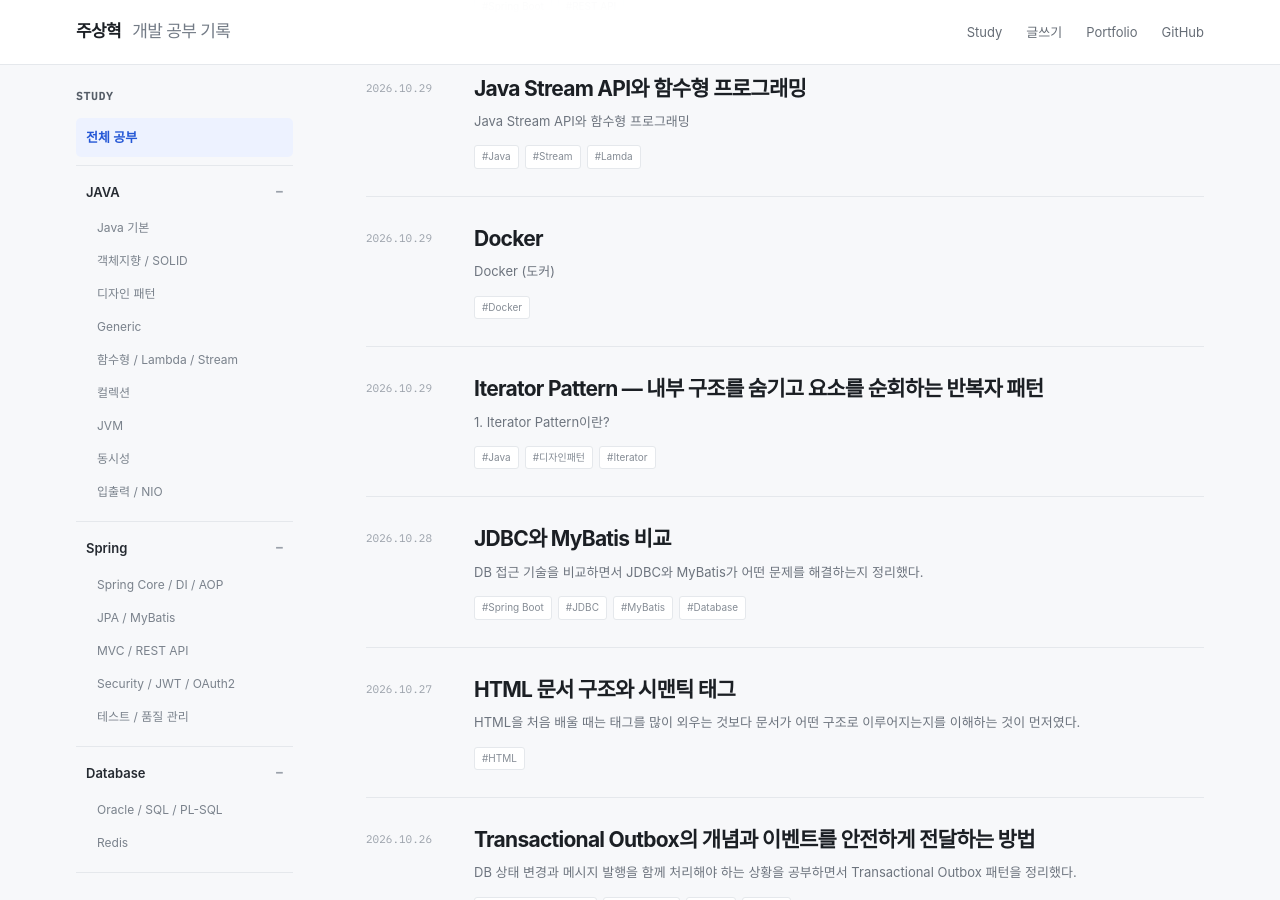
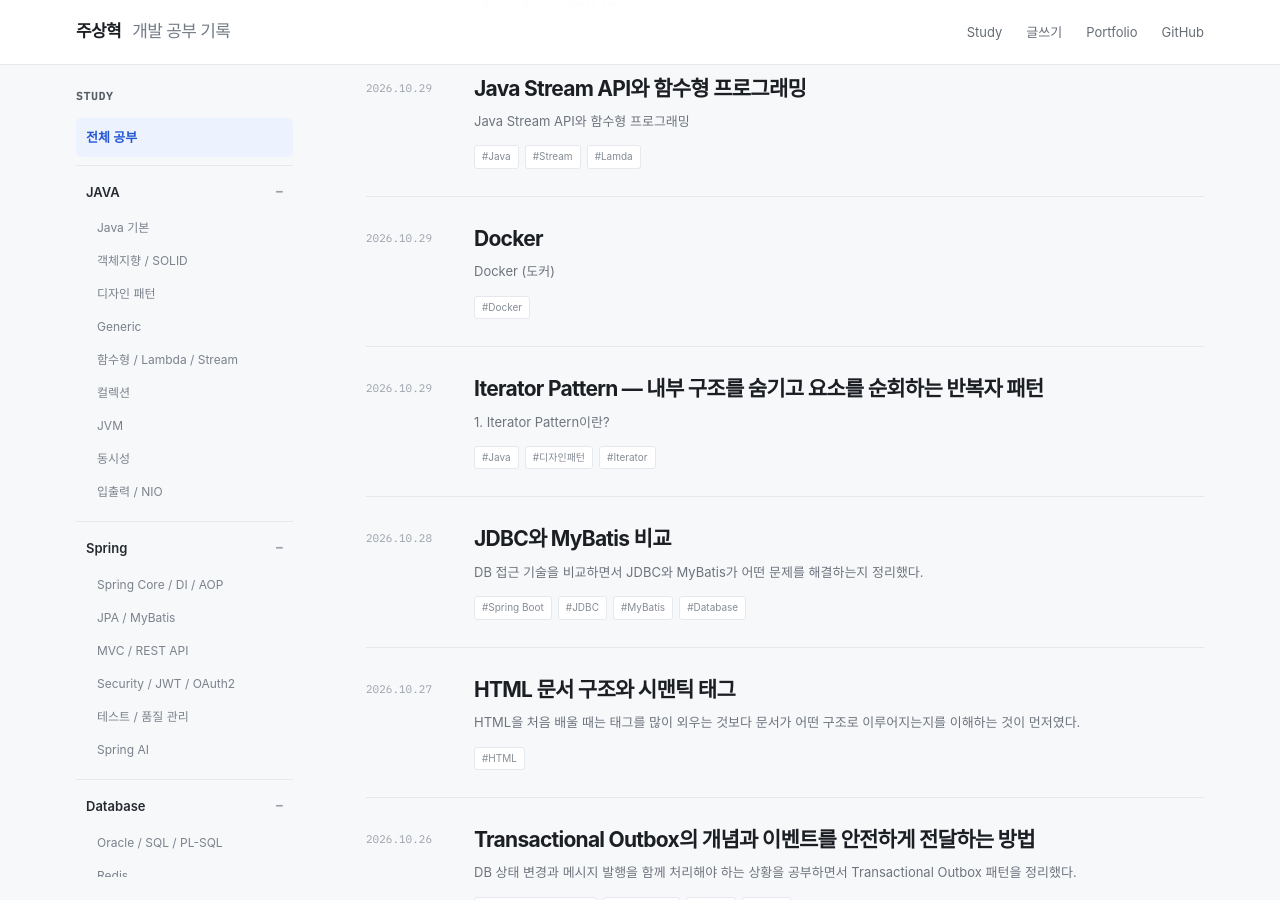
Before and after one commit to zuzusnasna/zuzusnasna.github.io, a Jekyll site: the page built from index.md, in a window 1280 px wide and 900 px high, scrolled down 707 px. Built offline with Jekyll 4.4.1, drawn with Linux system fonts in a browser that asks for light colours; some web fonts are replaced.

Commit message:
Add Spring AI study category to sidebar

```diff
--- a/_layouts/home.html
+++ b/_layouts/home.html
@@ -15,7 +15,7 @@ layout: default
       <button data-section="java-core" type="button">Java 기본</button><button data-section="java-oop" type="button">객체지향 / SOLID</button><button data-section="java-pattern" type="button">디자인 패턴</button><button data-section="java-generics" type="button">Generic</button><button data-section="java-functional" type="button">함수형 / Lambda / Stream</button><button data-section="java-collections" type="button">컬렉션</button><button data-section="java-jvm" type="button">JVM</button><button data-section="java-concurrency" type="button">동시성</button><button data-section="java-io" type="button">입출력 / NIO</button>
     </div></div>
     <div class="nav-group open"><button class="nav-group-title" data-section="spring" type="button">Spring <span>−</span></button><div class="nav-children">
-      <button data-section="spring-core" type="button">Spring Core / DI / AOP</button><button data-section="spring-data" type="button">JPA / MyBatis</button><button data-section="spring-web" type="button">MVC / REST API</button><button data-section="spring-security" type="button">Security / JWT / OAuth2</button><button data-section="spring-testing" type="button">테스트 / 품질 관리</button>
+      <button data-section="spring-core" type="button">Spring Core / DI / AOP</button><button data-section="spring-data" type="button">JPA / MyBatis</button><button data-section="spring-web" type="button">MVC / REST API</button><button data-section="spring-security" type="button">Security / JWT / OAuth2</button><button data-section="spring-testing" type="button">테스트 / 품질 관리</button><button data-section="spring-ai" type="button">Spring AI</button>
     </div></div>
     <div class="nav-group open"><button class="nav-group-title" data-section="database" type="button">Database <span>−</span></button><div class="nav-children"><button data-section="database-oracle" type="button">Oracle / SQL / PL-SQL</button><button data-section="database-redis" type="button">Redis</button></div></div>
     <div class="nav-group open"><button class="nav-group-title" data-section="backend" type="button">Backend <span>−</span></button><div class="nav-children"><button data-section="backend-messaging" type="button">실시간 / 메시징</button><button data-section="backend-performance" type="button">성능 / 부하 테스트</button></div></div>
@@ -131,7 +131,7 @@ layout: default
 <script>
 (() => {
   const cards = [...document.querySelectorAll('.study-card')], buttons = [...document.querySelectorAll('.study-nav [data-section]')], groups = [...document.querySelectorAll('.nav-group-title')], input = document.getElementById('study-search-input'), empty = document.getElementById('empty'), title = document.getElementById('section-title'), tagPanel = document.getElementById('tag-search-panel'), tagItems = [...document.querySelectorAll('.tag-search-item')];
-  const labels = {all:'전체 공부',java:'JAVA','java-core':'JAVA 기본','java-oop':'객체지향 / SOLID','java-pattern':'디자인 패턴','java-generics':'Generic','java-functional':'함수형 / Lambda / Stream','java-advanced':'Generic','java-collections':'컬렉션','java-jvm':'JVM','java-concurrency':'동시성','java-io':'입출력 / NIO',spring:'Spring','spring-core':'Spring Core / DI / AOP','spring-data':'JPA / MyBatis','spring-web':'MVC / REST API','spring-security':'Security / JWT / OAuth2','spring-testing':'테스트 / 품질 관리',database:'Database','database-oracle':'Oracle / SQL / PL-SQL','database-redis':'Redis',backend:'Backend','backend-messaging':'실시간 / 메시징','backend-performance':'성능 / 부하 테스트',frontend:'Frontend','frontend-html':'HTML / CSS / JavaScript','frontend-react':'React',infra:'Infra','infra-linux':'Linux','infra-aws':'AWS / EC2','infra-docker':'Docker','infra-cicd':'GitHub Actions / CI-CD',ml:'Machine Learning'};
+  const labels = {all:'전체 공부',java:'JAVA','java-core':'JAVA 기본','java-oop':'객체지향 / SOLID','java-pattern':'디자인 패턴','java-generics':'Generic','java-functional':'함수형 / Lambda / Stream','java-advanced':'Generic','java-collections':'컬렉션','java-jvm':'JVM','java-concurrency':'동시성','java-io':'입출력 / NIO',spring:'Spring','spring-core':'Spring Core / DI / AOP','spring-data':'JPA / MyBatis','spring-web':'MVC / REST API','spring-security':'Security / JWT / OAuth2','spring-testing':'테스트 / 품질 관리','spring-ai':'Spring AI',database:'Database','database-oracle':'Oracle / SQL / PL-SQL','database-redis':'Redis',backend:'Backend','backend-messaging':'실시간 / 메시징','backend-performance':'성능 / 부하 테스트',frontend:'Frontend','frontend-html':'HTML / CSS / JavaScript','frontend-react':'React',infra:'Infra','infra-linux':'Linux','infra-aws':'AWS / EC2','infra-docker':'Docker','infra-cicd':'GitHub Actions / CI-CD',ml:'Machine Learning'};
   let current = 'all';
   function openParentFor(section) { const group = buttons.find(b => b.dataset.section === section)?.closest('.nav-group'); if (!group) return; group.classList.add('open'); const i = group.querySelector('.nav-group-title span'); if (i) i.textContent = '−'; }
   function render() { const q = input.value.trim().toLowerCase(); let visible = 0; cards.forEach(card => { const s = current === 'all' || card.dataset.section === current || card.dataset.parentSection === current; const m = !q || card.dataset.search.includes(q); const show = s && m; card.style.display = show ? '' : 'none'; if (show) visible++; }); empty.hidden = visible !== 0; title.textContent = q && current === 'all' ? '검색 결과' : (labels[current] || '전체 공부'); }
```
